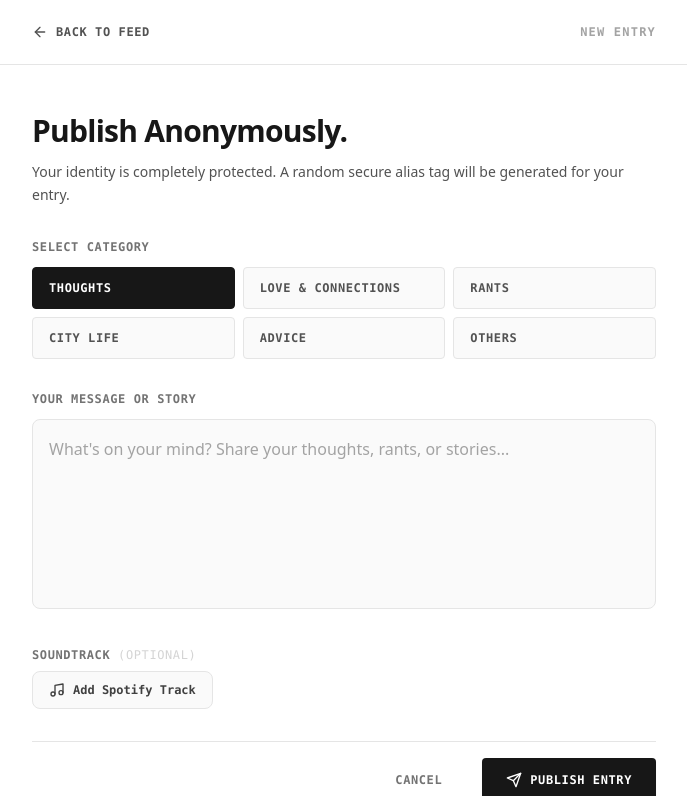
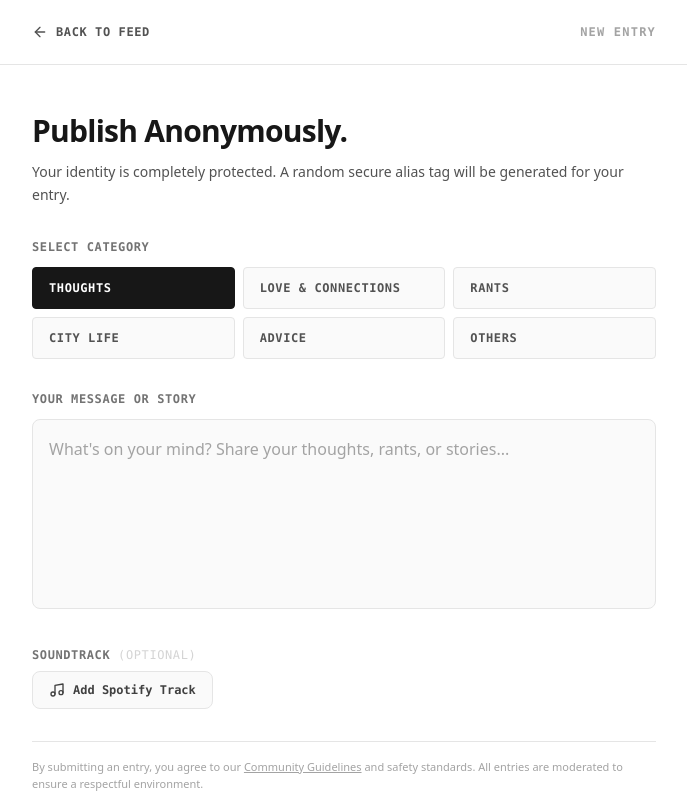
Before and after one commit to reuvendev/UnsaidFreedomWall, a Next.js app: page /post in a window 1280 px wide. Shown: the top 796 px of the page, without its empty margins (296-983 px from the left). Built offline with nearby package versions, Linux system fonts and the light colour scheme; no server answers; the database is empty.

Commit message:
Added reminder

```diff
--- a/src/app/post/page.tsx
+++ b/src/app/post/page.tsx
@@ -116,7 +116,7 @@ export default function PostPage() {
     try {
       const authorAlias = generateAlias();
 
-      // Apply automatic censorship to English and Tagalog bad words (e.g. tangina -> ta*****)
+      // Apply automatic censorship to English and Tagalog bad words
       const sanitizedContent = censorText(content.trim());
 
       const postData: any = {
@@ -249,7 +249,16 @@ export default function PostPage() {
             )}
           </div>
 
-          <div className="flex items-center justify-end gap-4 pt-4 border-t border-neutral-200">
+          <div className="pt-4 border-t border-neutral-200 space-y-4">
+            <p className="text-[11px] text-neutral-400 leading-relaxed">
+              By submitting an entry, you agree to our{' '}
+              <Link href="/guidelines" className="underline hover:text-neutral-900 transition-colors font-medium">
+                Community Guidelines
+              </Link>{' '}
+              and safety standards. All entries are moderated to ensure a respectful environment.
+            </p>
+
+            <div className="flex items-center justify-end gap-4">
               <Link
                 href="/"
                 className="px-6 py-3 font-mono text-xs font-bold uppercase tracking-wider text-neutral-500 hover:text-neutral-900 transition-colors"
@@ -266,6 +275,7 @@ export default function PostPage() {
                 <Icons.Send />
                 <span>{loading ? 'Publishing...' : 'Publish Entry'}</span>
               </button>
+            </div>
           </div>
         </form>
       </main>
```
Lines whose indentation alone changed are shown as unchanged.
